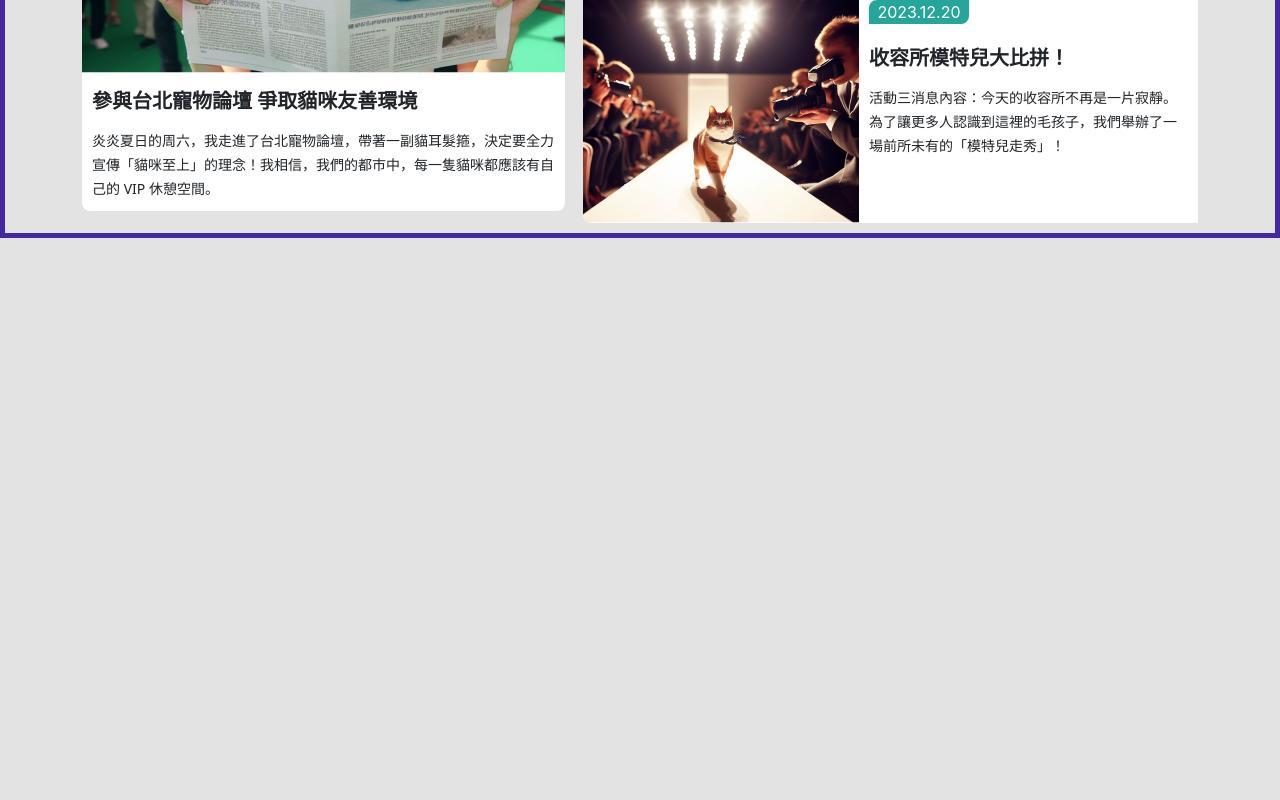
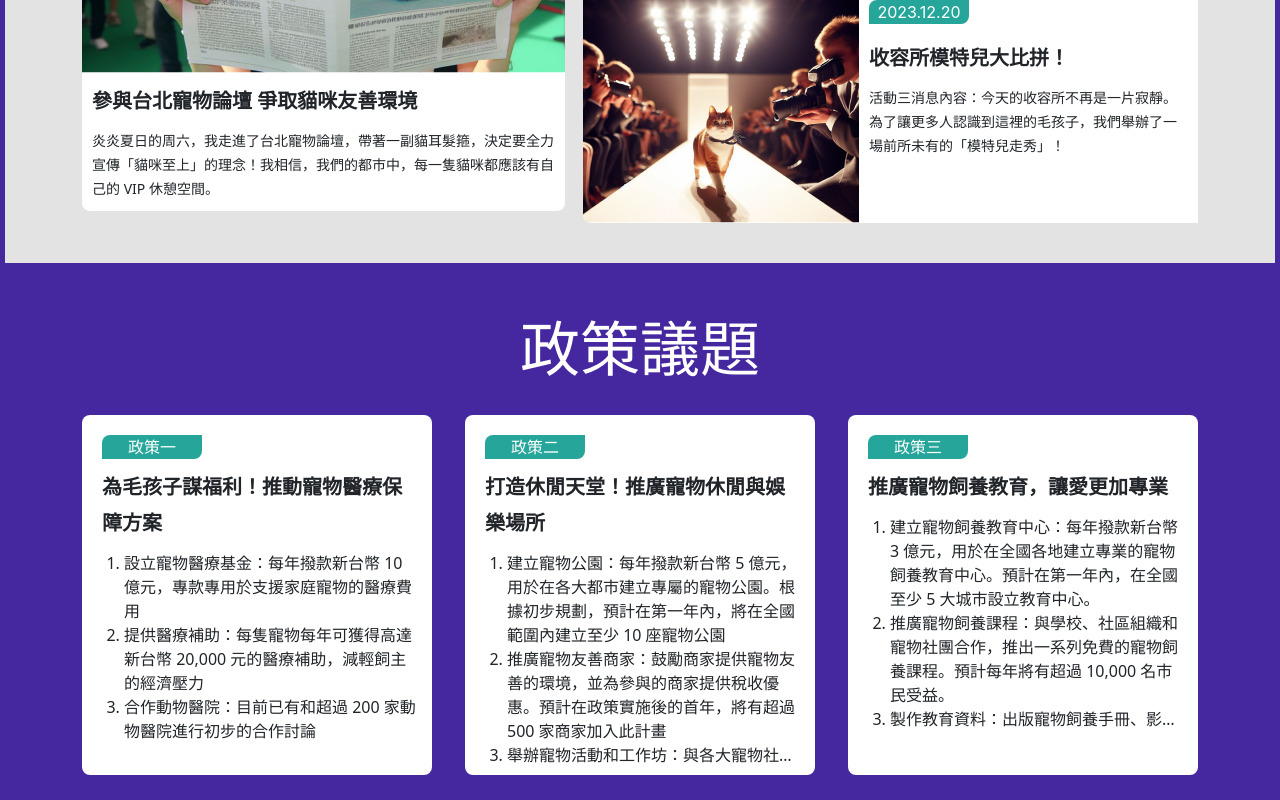
Before and after one commit to louisa0416/cra-sample, a React (Create React App) app: page / in a window 1280 px wide. Shown: the part 1561-2361 px from the top of the page. Before the commit the page ends 1799 px from the top, so only its background shows below. Built offline with nearby package versions, Linux system fonts and the light colour scheme; a web font is replaced by a local one.

Commit message:
feat:add

```diff
--- a/src/App.js
+++ b/src/App.js
@@ -3,6 +3,7 @@
 import NavBar from "./components/Navbar/Navbar";
 import Main from "./components/Main/Main";
 import Activity from "./components/Activity/Activity";
+import Policy from "./components/Policy/Policy";
 
 import "./assets/App.css";
 
@@ -17,6 +18,7 @@ function App() {
       <NavBar />
       <Main />
       <Activity />
+      <Policy/>
     </div>
   );
 }
--- a/src/components/Activity/Activity.scss
+++ b/src/components/Activity/Activity.scss
@@ -1,4 +1,5 @@
 .activity {
+  margin: 30px;
   .title {
     margin: 30px auto;
     color: #222222;
--- /dev/null
+++ b/src/components/Policy/Policy.js
@@ -0,0 +1,43 @@
+import "./Policy.scss"
+
+const Policy = ()=>{
+
+    return(
+        <div className="policy">
+            <div className="container">
+                <p className="title"> 政策議題</p>
+                <div className="wrapper-policy">
+                        <div className="policy-item">
+                            <p className="policy-item-num">政策一</p>
+                            <p className="policy-item-title">為毛孩子謀福利！推動寵物醫療保障方案</p>
+                            <ul className="policy-item-list">
+                                <li>設立寵物醫療基金：每年撥款新台幣 10 億元，專款專用於支援家庭寵物的醫療費用</li>
+                                <li>提供醫療補助：每隻寵物每年可獲得高達新台幣 20,000 元的醫療補助，減輕飼主的經濟壓力</li>
+                                <li>合作動物醫院：目前已有和超過 200 家動物醫院進行初步的合作討論</li>
+                            </ul>
+                        </div>
+                        <div className="policy-item">
+                            <p className="policy-item-num">政策二</p>
+                            <p className="policy-item-title">打造休閒天堂！推廣寵物休閒與娛樂場所</p>
+                            <ul className="policy-item-list">
+                                <li>建立寵物公園：每年撥款新台幣 5 億元，用於在各大都市建立專屬的寵物公園。根據初步規劃，預計在第一年內，將在全國範圍內建立至少 10 座寵物公園</li>
+                                <li>推廣寵物友善商家：鼓勵商家提供寵物友善的環境，並為參與的商家提供稅收優惠。預計在政策實施後的首年，將有超過 500 家商家加入此計畫</li>
+                                <li>舉辦寵物活動和工作坊：與各大寵物社團和組織合作，每年舉辦至少 5 場大型的寵物活動，包括寵物才藝比賽、飼養知識工作坊等</li>
+                            </ul>
+                        </div>
+                        <div className="policy-item">
+                            <p className="policy-item-num">政策三</p>
+                            <p className="policy-item-title">推廣寵物飼養教育，讓愛更加專業</p>
+                            <ul className="policy-item-list">
+                                <li>建立寵物飼養教育中心：每年撥款新台幣 3 億元，用於在全國各地建立專業的寵物飼養教育中心。預計在第一年內，在全國至少 5 大城市設立教育中心。</li>
+                                <li>推廣寵物飼養課程：與學校、社區組織和寵物社團合作，推出一系列免費的寵物飼養課程。預計每年將有超過 10,000 名市民受益。</li>
+                                <li>製作教育資料：出版寵物飼養手冊、影片和線上課程，讓所有有意飼養寵物的家庭都能輕鬆取得正確的知識</li>
+                            </ul>
+                        </div>
+                </div>
+           </div>
+        </div>
+    )
+}
+
+export default Policy;
--- /dev/null
+++ b/src/components/Policy/Policy.scss
@@ -0,0 +1,72 @@
+.policy{
+background-color: var(--main-color);
+padding: 20px;
+    .title {
+        margin: 30px auto;
+        color:#ffffff;
+        font-size: 60px;
+        line-height: 72px;
+        font-family: var(--font-family-special);
+        text-align: center;
+      }
+
+      .wrapper-policy{
+        display: flex;
+        justify-content: space-between;
+
+      }
+
+      .policy-item{
+        width: 350px;
+        height: 360px;
+        background-color: #ffffff;
+        border-radius: 8px;
+        padding: 10px;
+        overflow: hidden;
+
+        &-num {
+            margin: 10px;
+            width: 100px;
+            background-color: var(--secondary-color-1);
+            border-radius: 8px 0 8px 0;
+            color: #ffffff;
+            font-family: var(--font-family-special);
+            text-align: center;
+
+        }
+
+        &-title {
+            margin: 10px;
+            font-size: 20px;
+            line-height: 36px;
+            font-weight: 700;
+            transition: 0.5s;
+        }
+
+        &-list {
+            list-style-type: decimal;
+            transition: 0.5s;
+            overflow-y: hidden;
+            display: -webkit-box;
+            -webkit-line-clamp: 9;
+            -webkit-box-orient: vertical;
+            white-space: normal;
+        }
+
+        &:hover{
+            .policy-item-num {
+                opacity: 0;
+            }
+
+            .policy-item-title {
+                transform: translateY(-38px);
+            }
+
+            .policy-item-list {
+                transform: translateY(-38px);
+                display: block;
+            }
+        }
+      }
+
+}
```
